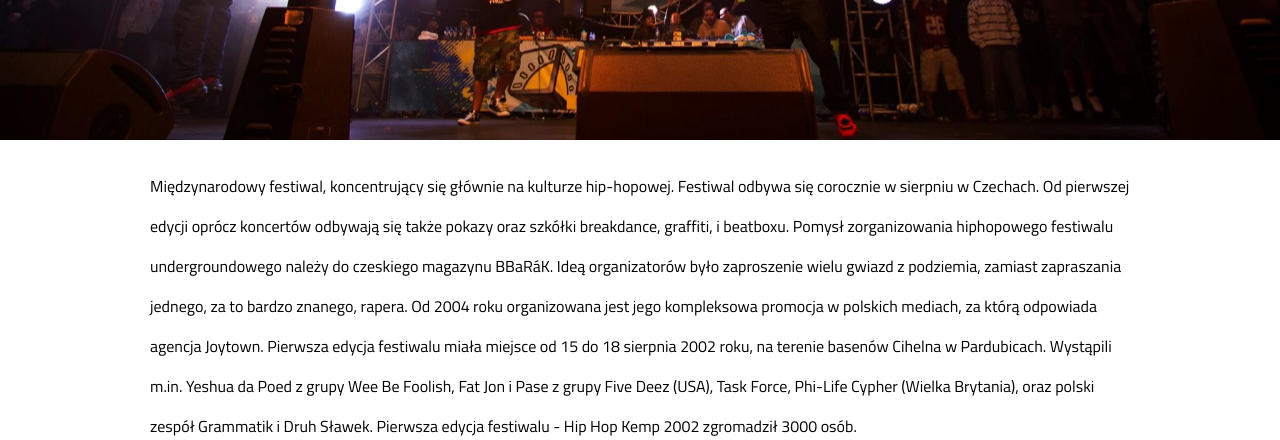
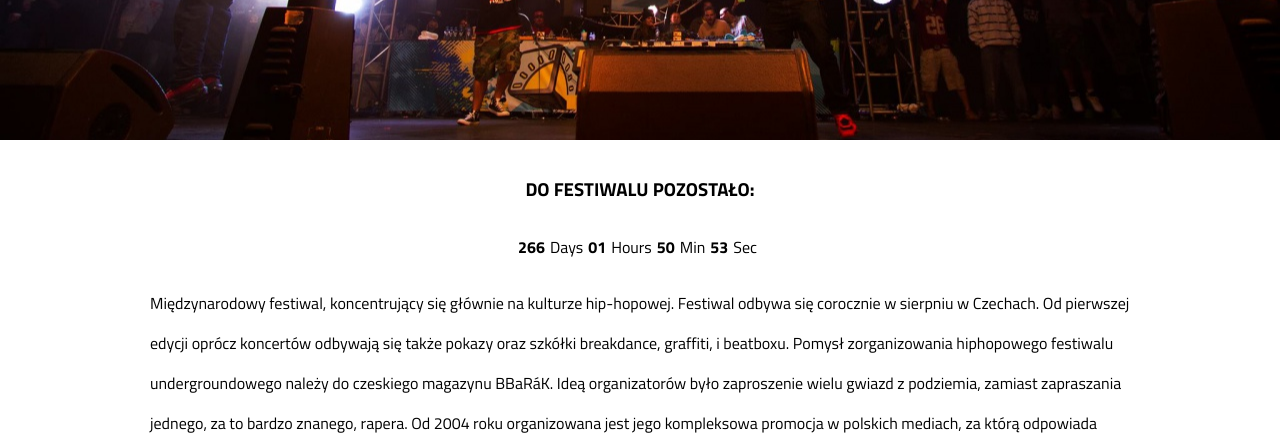
Before and after one commit to miloszkaczmarek/Gatsby-Website, a Gatsby site: page /kemp in a window 1280 px wide. Shown: the part 360-800 px from the top of the page. Built offline with nearby package versions, Linux system fonts and the light colour scheme; Gatsby itself is replaced by a stand-in of ours.

Commit message:
Added new countdown

```diff
--- a/src/components/Countdown.js
+++ b/src/components/Countdown.js
@@ -1,12 +1,10 @@
 import React, { Component } from 'react';
 import PropTypes from 'prop-types'
+import styled from 'styled-components'
 
-/**
- * Note :
- * If you're using react v 15.4 or less
- * You can directly import PropTypes from react instead.
- * Refer to this : https://reactjs.org/warnings/dont-call-proptypes.html
- */
+const Span = styled.span`
+  padding: 0 5px;
+`;
 
 class Countdown extends Component {
   constructor(props) {
@@ -88,14 +86,14 @@ class Countdown extends Component {
         <span className="Countdown-col">
           <span className="Countdown-col-element">
               <strong>{this.addLeadingZeros(countDown.days)}</strong>
-              <span>{countDown.days === 1 ? 'Day' : 'Days'}</span>
+              <Span>{countDown.days === 1 ? 'Day' : 'Days'}</Span>
           </span>
         </span>
 
         <span className="Countdown-col">
           <span className="Countdown-col-element">
             <strong>{this.addLeadingZeros(countDown.hours)}</strong>
-            <span>Hours</span>
+            <Span>Hours</Span>
           </span>
         </span>
 
@@ -103,14 +101,14 @@ class Countdown extends Component {
         <span className="Countdown-col">
           <span className="Countdown-col-element">
             <strong>{this.addLeadingZeros(countDown.min)}</strong>
-            <span>Min</span>
+            <Span>Min</Span>
           </span>
         </span>
 
         <span className="Countdown-col">
           <span className="Countdown-col-element">
             <strong>{this.addLeadingZeros(countDown.sec)}</strong>
-            <span>Sec</span>
+            <Span>Sec</Span>
           </span>
         </span>
       </div>
--- a/src/pages/kemp.js
+++ b/src/pages/kemp.js
@@ -7,6 +7,7 @@ import Description from '../components/Description'
 import Button from '../components/Button'
 import { Link } from 'gatsby'
 import backgroundImage from '../images/kemp.jpg'
+import Countdown from '../components/Countdown'
 
 const GlobalStyle = createGlobalStyle`
 body{
@@ -36,6 +37,8 @@ const StyledLink = styled(Link)`
 
 `;
 
+const year = new Date().getFullYear() + 1;
+
 const IndexPage = () => (
   <>
       <GlobalStyle/>
@@ -46,10 +49,12 @@ const IndexPage = () => (
       </Slide>
     </StyledWrapper>
     <Description>
+      <h3>DO FESTIWALU POZOSTAŁO:</h3>
+      <Countdown date={`${year}-08-14`}/>
       <p>Międzynarodowy festiwal, koncentrujący się głównie na kulturze hip-hopowej. Festiwal odbywa się corocznie w sierpniu w Czechach. Od pierwszej edycji oprócz koncertów odbywają się także pokazy oraz szkółki breakdance, graffiti, i beatboxu.
 
         Pomysł zorganizowania hiphopowego festiwalu undergroundowego należy do czeskiego magazynu BBaRáK. Ideą organizatorów było zaproszenie wielu gwiazd z podziemia, zamiast zapraszania jednego, za to bardzo znanego, rapera. Od 2004 roku organizowana jest jego kompleksowa promocja w polskich mediach, za którą odpowiada agencja Joytown. Pierwsza edycja festiwalu miała miejsce od 15 do 18 sierpnia 2002 roku, na terenie basenów Cihelna w Pardubicach. Wystąpili m.in. Yeshua da Poed z grupy Wee Be Foolish, Fat Jon i Pase z grupy Five Deez (USA), Task Force, Phi-Life Cypher (Wielka Brytania), oraz polski zespół Grammatik i Druh Sławek. Pierwsza edycja festiwalu - Hip Hop Kemp 2002 zgromadził 3000 osób.</p>
-      <Button>zamów bilety</Button>
+      <a href="https://joystore.pl/pl/buy/1913464" target='_blank'><Button>zamów bilety</Button></a>
       <StyledLink to={'/'}>powrót</StyledLink>
     </Description>
   </>
--- a/src/pages/livefestiwal.js
+++ b/src/pages/livefestiwal.js
@@ -52,7 +52,7 @@ const IndexPage = () => (
       <h3>DO FESTIWALU POZOSTAŁO:</h3>
       <Countdown date={`${year}-08-17`}/>
       <p>Kraków Live Festival to dwudniowy festiwal muzyczny w Krakowie organizowany przez Alter Art. W przestrzeni przeznaczonej na festiwal co roku powstają dwie sceny muzyczne, miasteczko gastronomiczne oraz miejsce działań około-muzycznych. Line-up festiwalu opiera się na wykonawcach światowego formatu, jak i starannie wyselekcjonowanej grupie polskich artystów. Festiwal co roku przyciąga kilkadziesiąt tysięcy fanów muzyki i jest swoistym zakończeniem sezonu festiwalowego w Polsce. Duży nacisk w pozamuzycznej ofercie festiwalu położony jest na umożliwienie festiwalowiczom korzystania z bogatej oferty kulturalnej miasta Kraków. W ramach działań około-festiwalowych co roku podejmowana jest współpraca z lokalnymi instytucjami kultury takimi jak: Muzeum Narodowe w Krakowie, MOCAK - Muzeum Sztuki Współczesnej, Muzeum Historyczne, Cricoteka.</p>
-      <Button>zamów bilety</Button>
+      <a href='http://livefestival.pl/pl' target='_blank'><Button>zamów bilety</Button></a>
       <StyledLink to={'/'}>powrót</StyledLink>
     </Description>
   </>
```
Also changed, not shown: src/pages/opener.js (+6 -1 lines).
